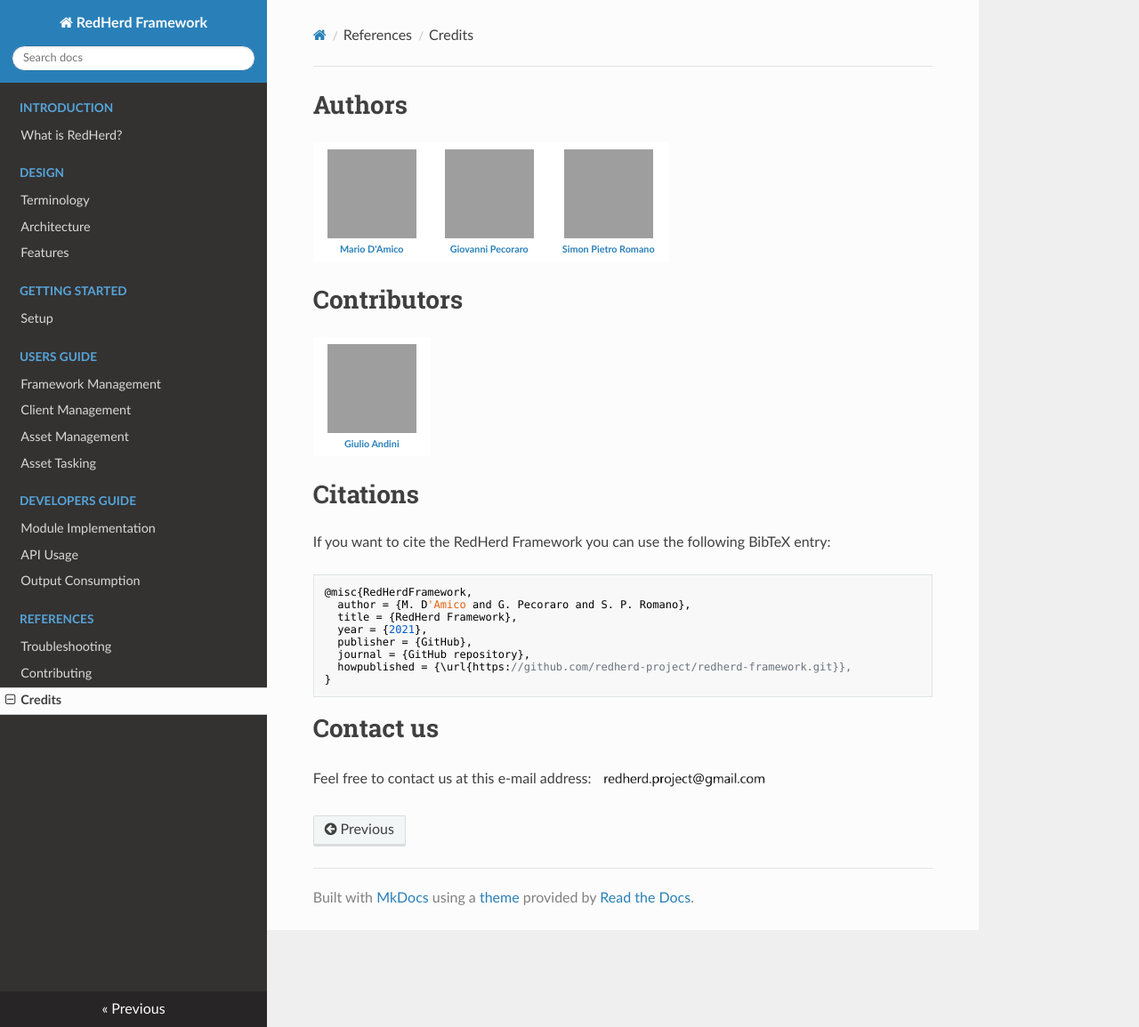
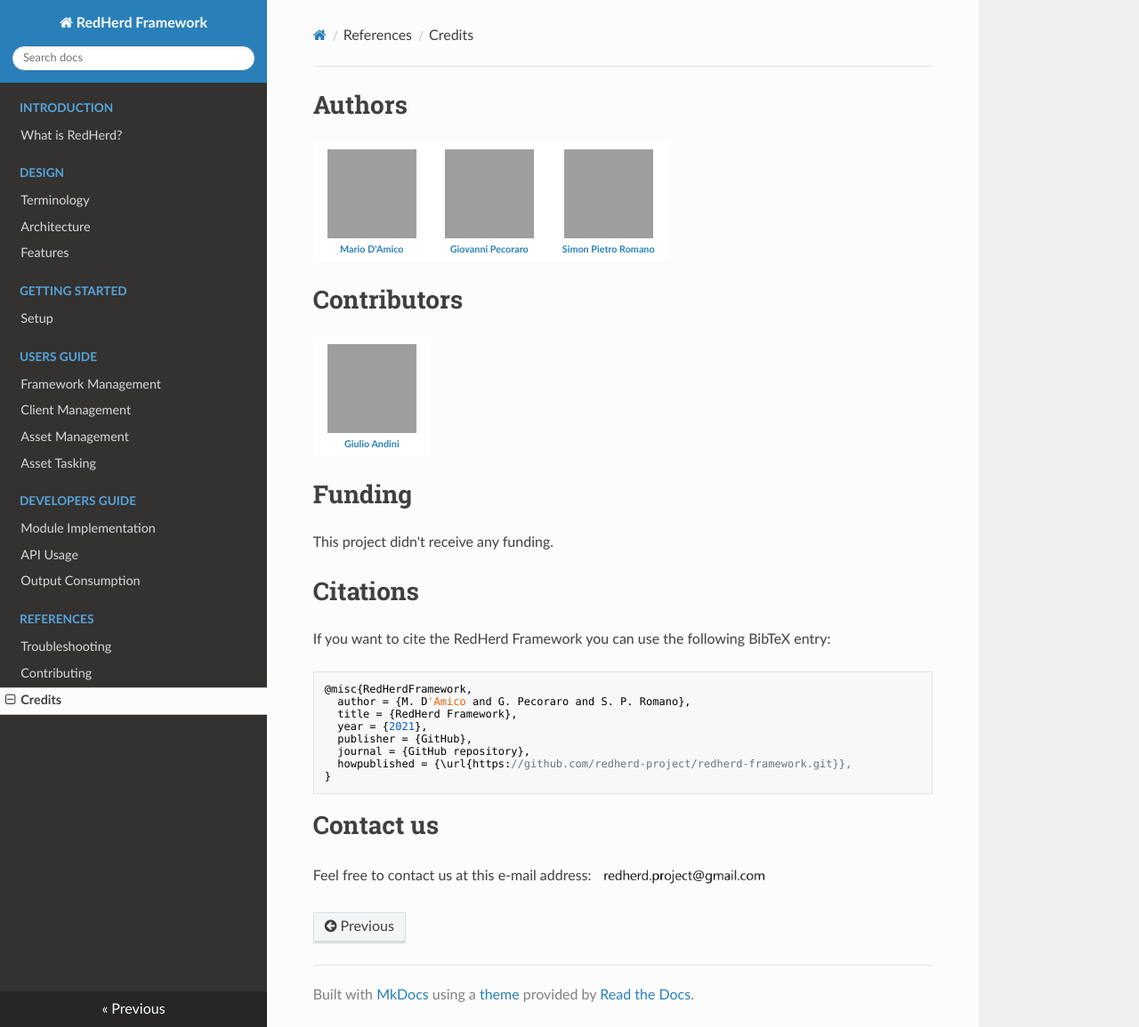
Before and after one commit to redherd-project/redherd-documentation, an MkDocs documentation site: the page built from docs/references/credits.md, in a window 1280 px wide and 1155 px high, cut to the strip 0-1155 px from the top of the window. Shown: the whole strip at 89% size. Built offline with MkDocs 1.6.1, drawn with Linux system fonts in a browser that asks for light colours; nearby versions of some CDN libraries; grey boxes are pictures that could not be loaded.

Commit message:
Second pass of minor adjustments

```diff
--- a/docs/references/credits.md
+++ b/docs/references/credits.md
@@ -41,6 +41,11 @@
 </table>
 
 
+# Funding
+
+This project didn't receive any funding.
+
+
 # Citations
 
 If you want to cite the RedHerd Framework you can use the following BibTeX entry:
```
